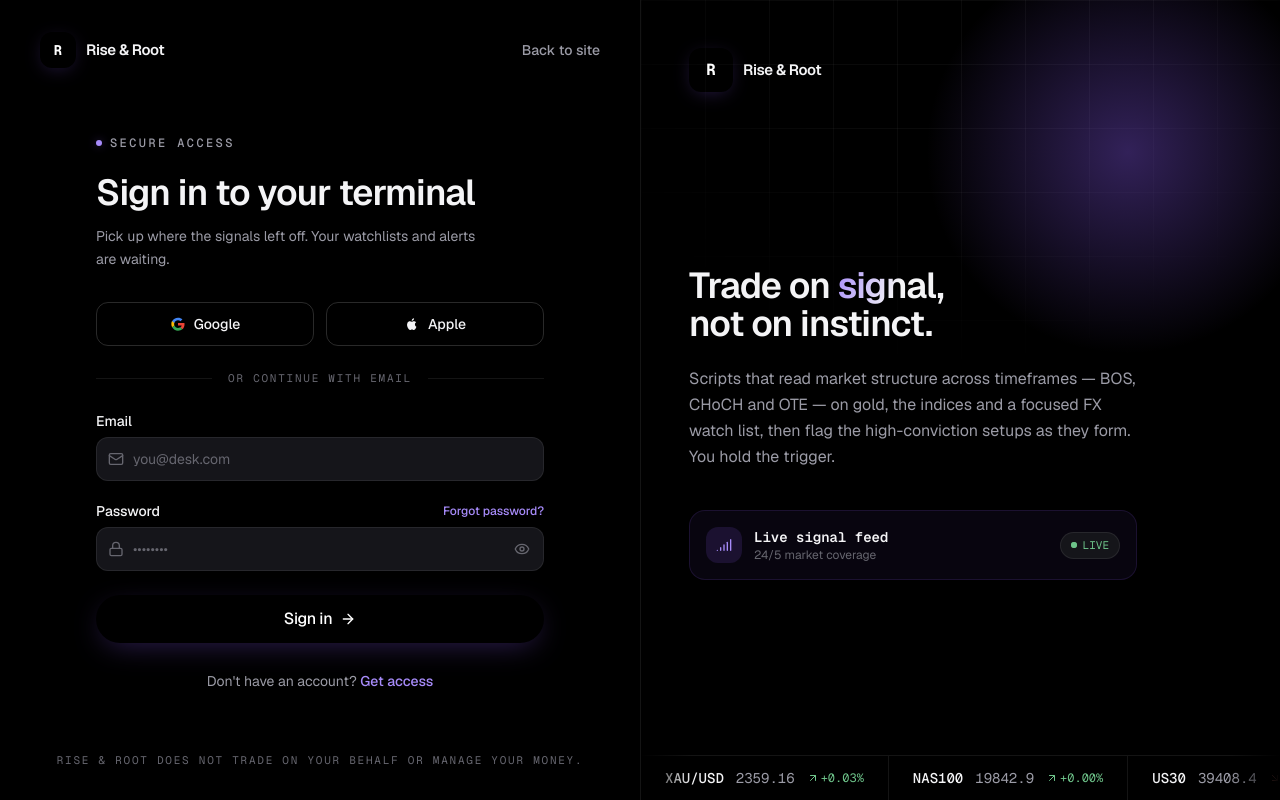
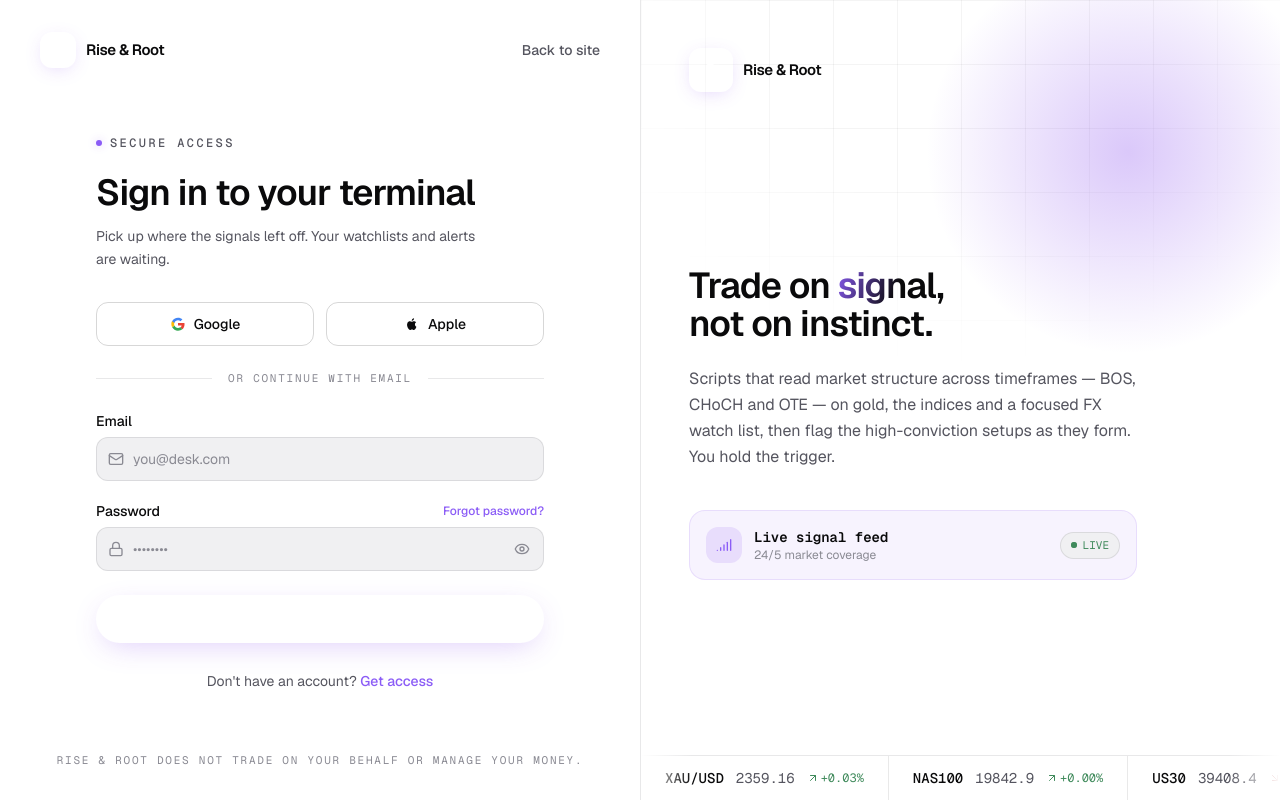
Before and after one commit to TaylorURL/rootriseholdings-com, a React (Vite) app: page /login in a window 1280 px wide. Built offline with nearby package versions, Linux system fonts and the light colour scheme.

Commit message:
sunday: Edit src/components/marketing/AuthShell.jsx

```diff
--- a/src/components/marketing/AuthShell.jsx
+++ b/src/components/marketing/AuthShell.jsx
@@ -13,7 +13,7 @@ import FxTicker from './FxTicker'
  * faux live-signal stat, and the live ticker.
  *
  * Renders OUTSIDE the marketing layout, so it wraps itself in the design-system
- * dark-theme root to inherit token CSS variables.
+ * root (using the persisted theme) to inherit token CSS variables.
  *
  * @param {object} props
  * @param {React.ReactNode} props.eyebrow - small caption above the heading
@@ -22,10 +22,11 @@ import FxTicker from './FxTicker'
  * @param {React.ReactNode} props.children - the form
  */
 export default function AuthShell({ eyebrow, title, subtitle, children }) {
+  const { theme } = useTheme()
   return (
     <div
       className="ds-root grid min-h-screen grid-cols-1 bg-bg lg:grid-cols-2"
-      data-theme="dark"
+      data-theme={theme}
     >
       {/* LEFT — form panel */}
       <div className="relative flex flex-col px-6 py-8 sm:px-10">
```
